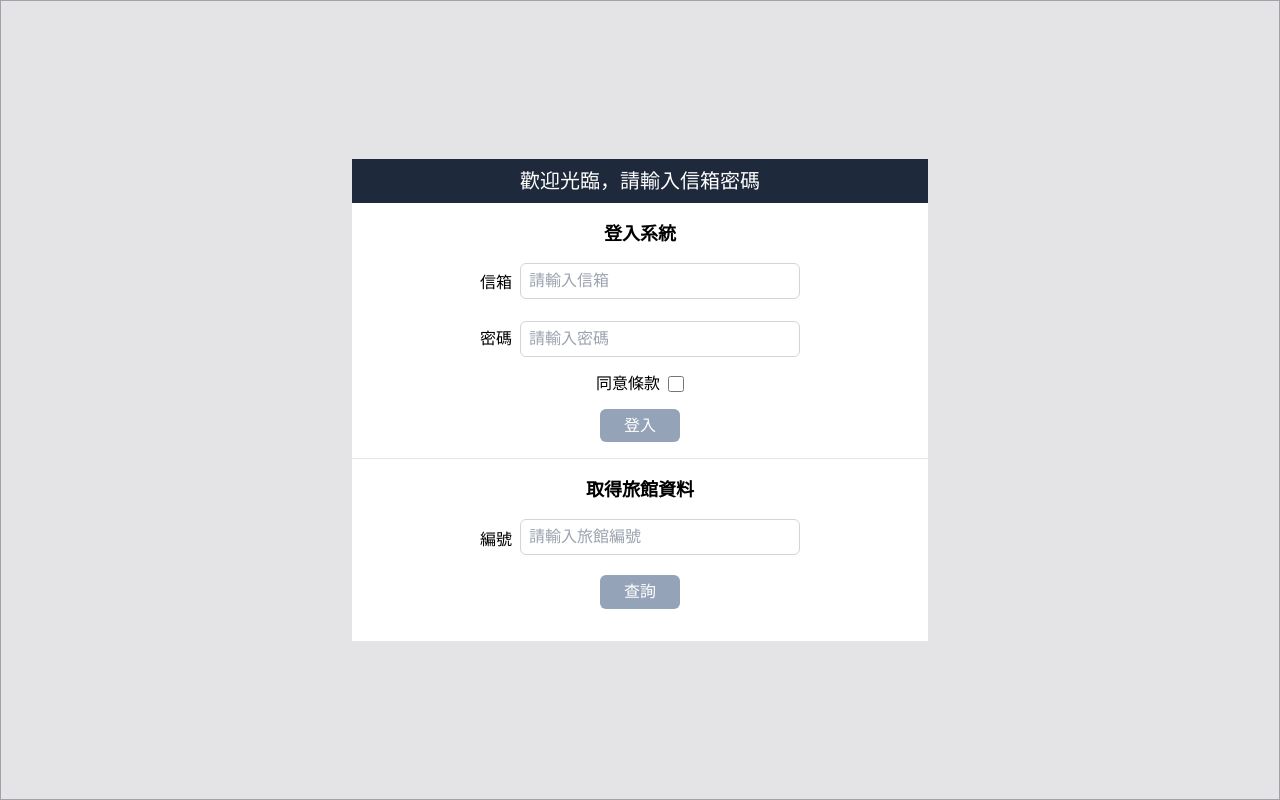
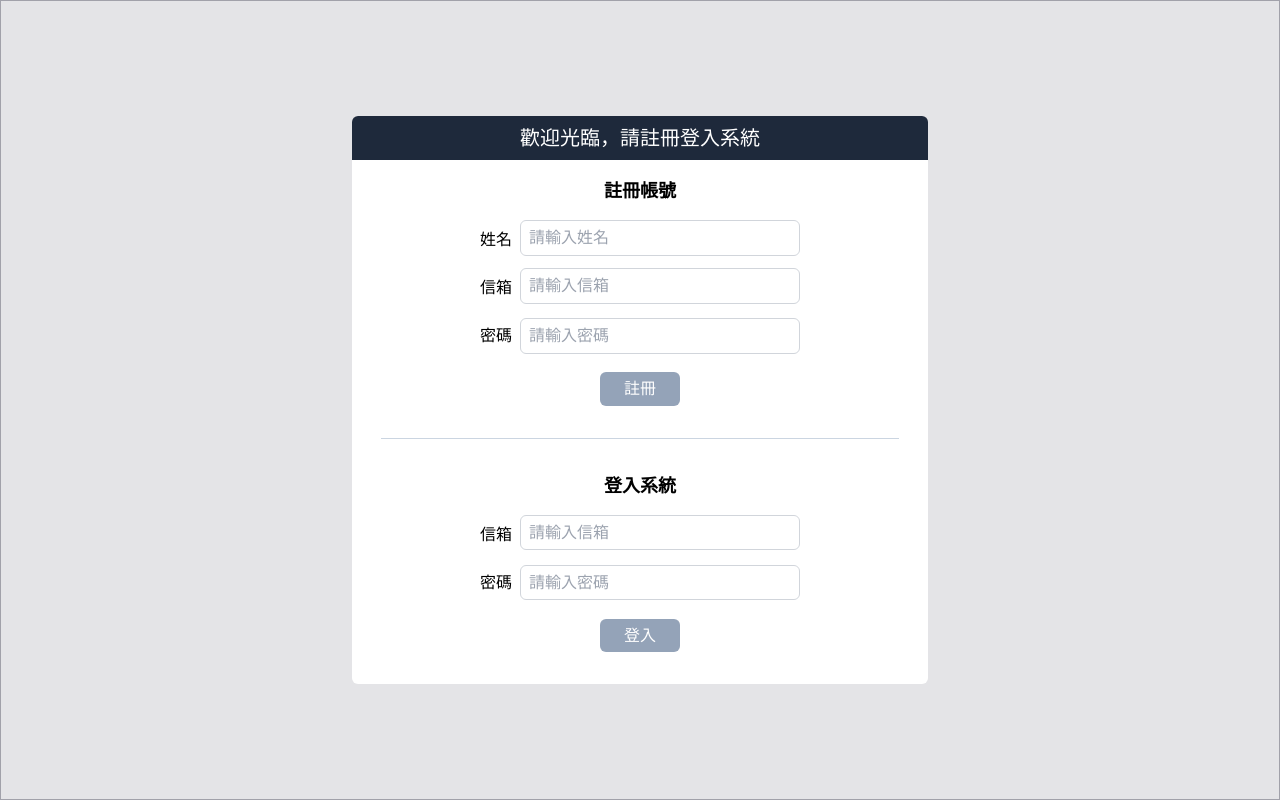
Before and after one commit to itisalongway574/WeHelpStageOne, a FastAPI app: page / in a window 1280 px wide. Run offline with FastAPI, Linux system fonts and the light colour scheme; parts of the project's set-up code (start-up, migrations or seed data) failed here and were passed over; some libraries are stand-ins or nearby versions.

Commit message:
feat: 完成week6 task1-4

```diff
--- a/week-6/main.py
+++ b/week-6/main.py
@@ -8,8 +8,128 @@ from starlette.middleware.sessions import SessionMiddleware
 import uvicorn
 import urllib.request as url_request
 import json
+import mysql.connector
+from config import DB_CONFIG
 
 
+# ================================
+# 設定MySQL資料庫
+# ================================
+def get_db_connection():
+    connection = mysql.connector.connect(
+        host=DB_CONFIG["host"],
+        user=DB_CONFIG["user"],
+        password=DB_CONFIG["password"],
+        database=DB_CONFIG["database"]
+    )
+    return connection
+
+
+# ================================
+# 設定後端伺服器
+# ================================
+app = FastAPI()
+
+app.add_middleware(
+    SessionMiddleware,
+    secret_key="b9178e7811b6cb5238c6e7df291ca264"
+)
+
+# 設定stactic file路徑
+app.mount("/static", StaticFiles(directory="static"), name="static")
+
+# 設定templates路徑
+templates = Jinja2Templates(directory="templates")
+
+
+@app.get("/", response_class=HTMLResponse)
+async def home(request: Request):
+    return templates.TemplateResponse("index.html", {"request": request})
+
+
+@app.post("/signup")
+async def signup(request: Request, signup_name: str = Form(), signup_email: str = Form(), signup_password: str = Form()):
+    conn = get_db_connection()
+    cursor = conn.cursor(dictionary=True)
+    # 查詢是否有重複的 email
+    cursor.execute("SELECT * FROM member WHERE email = %s", (signup_email,))
+    existing_member = cursor.fetchone()
+
+    if existing_member:
+        cursor.close()
+        conn.close()
+        return RedirectResponse(url="/ohoh?msg=重複的電子郵件", status_code=303)
+    else:
+        cursor.execute("INSERT INTO member (name, email, password) VALUES (%s, %s, %s)",
+                       (signup_name, signup_email, signup_password))
+        conn.commit()
+        cursor.close()
+        conn.close()
+        return RedirectResponse(url="/", status_code=303)
+
+
+@app.post("/login")
+async def login(request: Request, email: str = Form(), password: str = Form()):
+    # 檢查是否有輸入信箱與密碼
+    if not email or not password:
+        return RedirectResponse(url="/ohoh?msg=請輸入信箱和密碼", status_code=303)
+    # 連接資料庫
+    conn = get_db_connection()
+    cursor = conn.cursor(dictionary=True)
+    # 查詢是否有符合的信箱與密碼
+    cursor.execute(
+        "SELECT id, name, email FROM member WHERE email = %s AND password = %s", (email, password))
+    member = cursor.fetchone()
+    cursor.close()
+    conn.close()
+    # 根據查詢結果導向不同結果
+    # 有符合的帳號密碼則登入成功
+    if member:
+        request.session["member_id"] = member["id"]
+        request.session["member_name"] = member["name"]
+        request.session["member_email"] = member["email"]
+        return RedirectResponse(url="/member", status_code=303)
+    # 沒有符合的帳號密碼則登入失敗
+    else:
+        return RedirectResponse(url="/ohoh?msg=信箱或密碼輸入錯誤", status_code=303)
+
+
+@app.get("/member", response_class=HTMLResponse)
+async def member(request: Request):
+    # 檢查是否已經登入
+    if not request.session.get("member_id"):
+        return RedirectResponse(url="/", status_code=303)
+    # 將會員名稱傳遞到template
+    member_name = request.session.get("member_name")
+    return templates.TemplateResponse("member.html", {"request": request, "member_name": member_name})
+
+
+@app.get("/logout")
+async def logout(request: Request):
+    request.session.clear()
+    return RedirectResponse(url="/", status_code=303)
+
+
+@app.get("/ohoh", response_class=HTMLResponse)
+async def ohoh(request: Request, msg: str):
+    return templates.TemplateResponse("ohoh.html", {"request": request, "msg": msg})
+
+
+@app.get("/hotel/{hotel_id}", response_class=HTMLResponse)
+async def hotel(request: Request, hotel_id: int):
+    for hotel in hotels_result:
+        if hotel['hotel_id'] == hotel_id:
+            return templates.TemplateResponse("hotel.html", {"request": request, "hotel": hotel})
+    return templates.TemplateResponse("hotel.html", {"request": request, "hotel": None})
+
+    # 設定伺服器的啟動路徑
+if __name__ == "__main__":
+    uvicorn.run(app, host="127.0.0.1", port=8000)
+
+
+# ================================
+# 處理旅館資料
+# ================================
 # 要抓取的網址
 url_ch = "https://resources-wehelp-taiwan-b986132eca78c0b5eeb736fc03240c2ff8b7116.gitlab.io/hotels-ch"
 url_eng = "https://resources-wehelp-taiwan-b986132eca78c0b5eeb736fc03240c2ff8b7116.gitlab.io/hotels-en"
@@ -40,64 +160,3 @@ for i in range(len(ordered_list_ch)):
         'english_name': ordered_list_eng[i]['hotel name'],
         'phone': ordered_list_ch[i]['電話或手機號碼'],
     })
-
-
-app = FastAPI()
-
-app.add_middleware(
-    SessionMiddleware,
-    secret_key="b9178e7811b6cb5238c6e7df291ca264"
-)
-
-# 設定stactic file路徑
-app.mount("/static", StaticFiles(directory="static"), name="static")
-
-# 設定templates路徑
-templates = Jinja2Templates(directory="templates")
-
-
-@app.get("/", response_class=HTMLResponse)
-async def home(request: Request):
-    return templates.TemplateResponse("index.html", {"request": request})
-
-
-@app.post("/login")
-async def login(request: Request, email: str = Form(), password: str = Form()):
-    if not email or not password:
-        return RedirectResponse(url="/ohoh?msg=請輸入信箱和密碼", status_code=303)
-    if email == "abc@abc.com" and password == "abc":
-        request.session["LOGGED_IN"] = True
-        return RedirectResponse(url="/member", status_code=303)
-    else:
-        return RedirectResponse(url="/ohoh?msg=信箱或密碼輸入錯誤", status_code=303)
-
-
-@app.get("/member", response_class=HTMLResponse)
-async def member(request: Request):
-    if not request.session.get("LOGGED_IN"):
-        return RedirectResponse(url="/", status_code=303)
-    else:
-        return templates.TemplateResponse("member.html", {"request": request})
-
-
-@app.get("/logout")
-async def logout(request: Request):
-    request.session["LOGGED_IN"] = False
-    return RedirectResponse(url="/", status_code=303)
-
-
-@app.get("/ohoh", response_class=HTMLResponse)
-async def ohoh(request: Request, msg: str):
-    return templates.TemplateResponse("ohoh.html", {"request": request, "msg": msg})
-
-
-@app.get("/hotel/{hotel_id}", response_class=HTMLResponse)
-async def hotel(request: Request, hotel_id: int):
-    for hotel in hotels_result:
-        if hotel['hotel_id'] == hotel_id:
-            return templates.TemplateResponse("hotel.html", {"request": request, "hotel": hotel})
-    return templates.TemplateResponse("hotel.html", {"request": request, "hotel": None})
-
-    # 設定伺服器的啟動路徑
-if __name__ == "__main__":
-    uvicorn.run(app, host="127.0.0.1", port=8000)
--- a/week-6/templates/index.html
+++ b/week-6/templates/index.html
@@ -12,22 +12,33 @@
 <body>
     <main class="bg-zinc-200 w-full min-h-[100dvh] flex flex-col justify-center items-center
     border-[1px] border-zinc-400">
-        <!-- 登入介面 -->
-        <div class="bg-white w-11/12 max-w-xl min-w-xs">
+        <!-- 註冊介面 -->
+        <div class="bg-white w-11/12 max-w-xl min-w-xs pb-4 rounded-md overflow-hidden">
             <!-- 標題 -->
             <h3 class="text-xl text-white bg-slate-800 text-center px-4 py-2">
-                歡迎光臨，請輸入信箱密碼
+                歡迎光臨，請註冊登入系統
             </h3>
-            <!-- 表單 -->
-            <form action="/login" method="post"
+            <!-- 註冊表單 -->
+            <form action="/signup" method="post"
                 class="py-4 px-8 max-w-sm flex flex-col justify-center items-center gap-4 mx-auto">
-                <h1 class="text-lg font-semibold text-center">登入系統</h1>
+                <h1 class="text-lg font-semibold text-center">註冊帳號</h1>
+                <!-- input欄位 -->
+                <div class="w-full flex flex-col justify-center items-center gap-2">
+                    <div class="w-full flex justify-center items-start gap-2">
+                        <label class="text-nowrap h-10 flex items-center" for="email">姓名</label>
+                        <div class="w-full">
+                            <input class="w-full p-2 border border-gray-300 rounded-md
+                            focus:outline-none focus:border-slate-500" type="text" id="signup_name" name="signup_name"
+                                placeholder="請輸入姓名">
+                            <span class="hidden text-red-500 text-sm">請輸入姓名</span>
+                        </div>
+                    </div>
                     <div class="w-full flex justify-center items-start gap-2">
                         <label class="text-nowrap h-10 flex items-center" for="email">信箱</label>
                         <div class="w-full">
                             <input class="w-full p-2 border border-gray-300 rounded-md
-                        focus:outline-none focus:border-slate-500" type="email" id="email" name="email"
-                            placeholder="請輸入信箱">
+                                    focus:outline-none focus:border-slate-500" type="email" id="signup_email"
+                                name="signup_email" placeholder="請輸入信箱">
                             <span class="hidden text-red-500 text-sm">信箱格式不正確</span>
                         </div>
                     </div>
@@ -35,39 +46,45 @@
                         <label class="text-nowrap h-10 flex items-center" for="email">密碼</label>
                         <div class="w-full">
                             <input class="w-full p-2 border border-gray-300 rounded-md
-                        focus:outline-none focus:border-slate-500" type="password" id="password" name="password"
-                            placeholder="請輸入密碼">
+                                    focus:outline-none focus:border-slate-500" type="password" id="signup_password"
+                                name="signup_password" placeholder="請輸入密碼">
                             <span class="hidden text-red-500 text-sm">請輸入密碼</span>
                         </div>
                     </div>
+                </div>
+                <button
+                    class="w-auto px-6 py-2 bg-slate-400 hover:bg-slate-600 transition-colors duration-300 text-white rounded-md"
+                    type="submit" id="submit">註冊</button>
+            </form>
+            <!-- 分隔線 -->
+            <div class="w-[90%] mx-auto h-[1px] bg-slate-300 my-4"></div>
+            <!-- 登入表單 -->
+            <form action="/login" method="post"
+                class="py-4 px-8 max-w-sm flex flex-col justify-center items-center gap-4 mx-auto">
+                <h1 class="text-lg font-semibold text-center">登入系統</h1>
+                <div class="w-full flex flex-col justify-center items-center gap-2">
+                    <div class="w-full flex justify-center items-start gap-2">
+                        <label class="text-nowrap h-10 flex items-center" for="email">信箱</label>
+                        <div class="w-full">
+                            <input class="w-full p-2 border border-gray-300 rounded-md
+                                                focus:outline-none focus:border-slate-500" type="email" id="email"
+                                name="email" placeholder="請輸入信箱">
+                            <span class="hidden text-red-500 text-sm">信箱格式不正確</span>
+                        </div>
+                    </div>
                     <div class="w-full flex justify-center items-center gap-2">
-                    <label for="agree">同意條款</label>
-                    <input class="w-4 h-4" type="checkbox" id="agree" name="agree">
+                        <label class="text-nowrap h-10 flex items-center" for="email">密碼</label>
+                        <div class="w-full">
+                            <input class="w-full p-2 border border-gray-300 rounded-md
+                                                focus:outline-none focus:border-slate-500" type="password"
+                                id="password" name="password" placeholder="請輸入密碼">
+                            <span class="hidden text-red-500 text-sm">請輸入密碼</span>
+                        </div>
+                    </div>
                 </div>
                 <button
                     class="w-auto px-6 py-2 bg-slate-400 hover:bg-slate-600 transition-colors duration-300 text-white rounded-md"
                     type="submit" id="submit">登入</button>
-            </form>
-        </div>
-        <!-- 查詢介面 -->
-        <div class="bg-white w-11/12 max-w-xl min-w-xs py-4 border-t border-slate-200">
-            <!-- 標題 -->
-            <h3 class="text-lg font-semibold text-center ">
-                取得旅館資料
-            </h3>
-            <form method="get" class="py-4 px-8 max-w-sm flex flex-col justify-center items-center gap-4 mx-auto">
-                <div class="w-full flex justify-center items-start gap-2">
-                    <label class="text-nowrap h-10 flex items-center" for="hotel">編號</label>
-                    <div class="w-full">
-                        <input class="w-full p-2 border border-gray-300 rounded-md
-                                                        focus:outline-none focus:border-slate-500" type="text"
-                            id="hotel" name="hotel" placeholder="請輸入旅館編號">
-                        <span class="hidden text-red-500 text-sm">請輸入旅館編號</span>
-                    </div>
-                </div>
-                <button
-                    class="w-auto px-6 py-2 bg-slate-400 hover:bg-slate-600 transition-colors duration-300 text-white rounded-md"
-                    type="submit" id="search">查詢</button>
             </form>
         </div>
     </main>
--- a/week-6/templates/member.html
+++ b/week-6/templates/member.html
@@ -18,7 +18,7 @@
                 歡迎光臨，這是會員頁
             </h3>
             <div class="text-center py-8 flex flex-col justify-center items-center gap-4">
-                恭喜您，成功登入系統
+                {{member_name}}，成功登入系統
                 <a href="/logout"
                     class="w-auto px-6 py-2 bg-slate-400 hover:bg-slate-600 transition-colors duration-300 text-white rounded-md inline-block text-center">登出系統</a>
             </div>
```
Also changed, not shown: 1 other file. Lines whose indentation alone changed are shown as unchanged.
